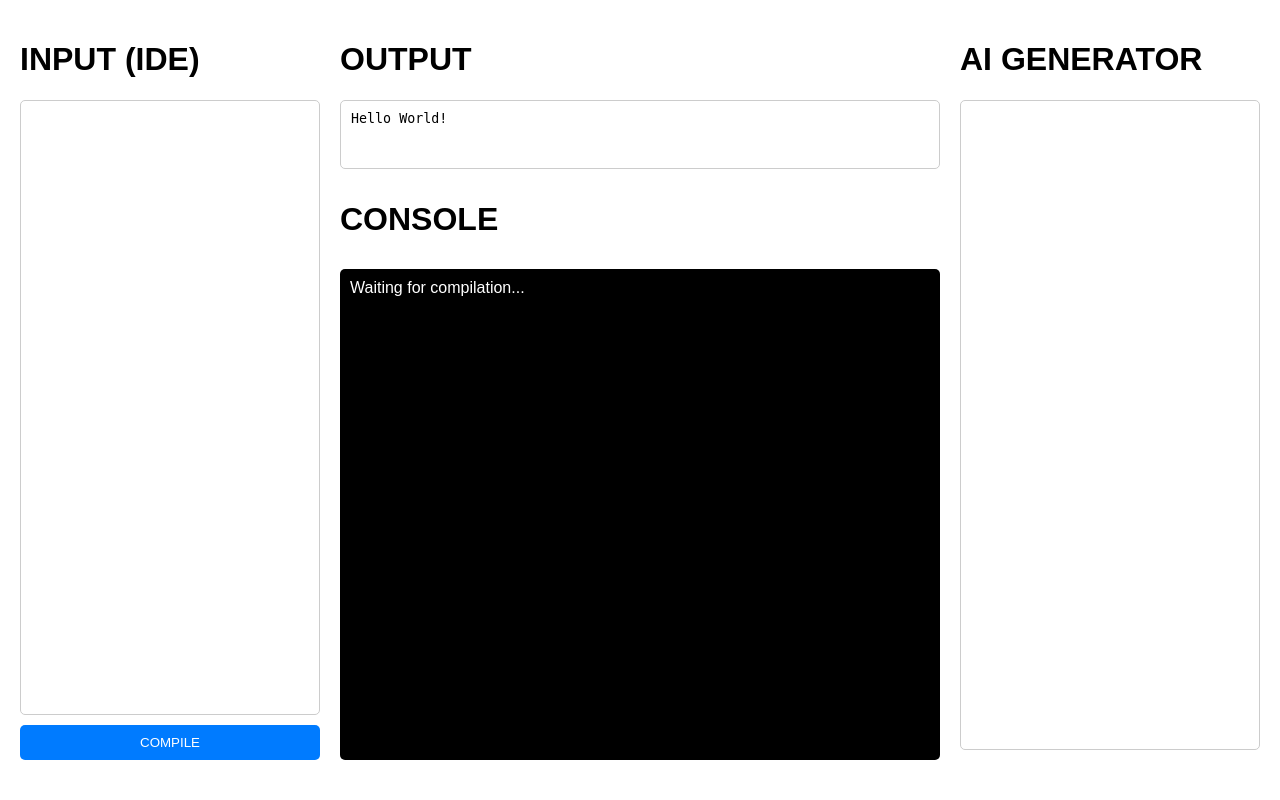
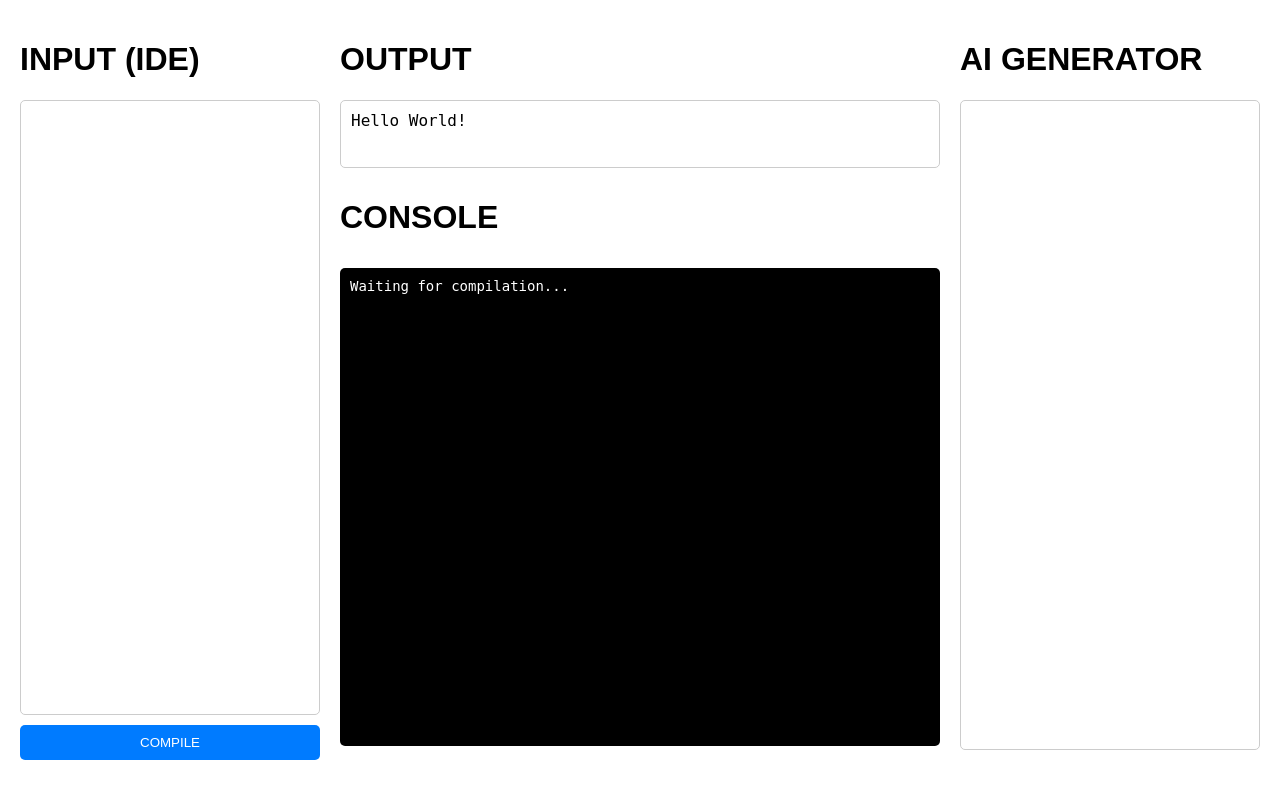
Before and after one commit to JordaineGayle/JAKK-language-creation, a Flask app: page / in a window 1280 px wide. Run offline with Flask 3, Linux system fonts and the light colour scheme.

Commit message:
fixed the font in the textareas and console and spaced out the  outputs in the console

```diff
--- a/Programming_Language_Making/project_lexer_and_parser.py
+++ b/Programming_Language_Making/project_lexer_and_parser.py
@@ -327,7 +327,7 @@ def main(input_code):
 
         print("Tokens:", ', '.join(tokens_list))  # Print the list of tokens
         result = parser.parse(input_code)  # Parse the input data
-        print("Parse Tree:")
+        print("\nParse Tree:")
         print(f"Start expression {input_code} -> {parse_tree_str(result)}")  # Print Parse Tree
 
         # Identify free and bound variables
--- a/Programming_Language_Making/static/styles.css
+++ b/Programming_Language_Making/static/styles.css
@@ -13,6 +13,7 @@ body {
     height: calc(100vh - 20px);
     padding: 10px;
     box-sizing: border-box;
+
 }
 
 .left-column, .ai_column, .right-column {
@@ -41,6 +42,7 @@ textarea {
     border: 1px solid #ccc;
     resize: none;
     box-sizing: border-box;
+    font-size: 16px;
 }
 
 #input_code, #ai_code {
@@ -77,4 +79,5 @@ button:active {
     height: 70%;
     overflow-y: auto;
     margin-top: 10px;
+    font-size: 14px;
 }
--- a/Programming_Language_Making/templates/index.html
+++ b/Programming_Language_Making/templates/index.html
@@ -18,7 +18,7 @@
                 <h1>OUTPUT</h1>
                 <textarea id="output_result" readonly>Hello World!</textarea>
                 <h1>CONSOLE</h1>
-                <div id="console_output" class="console">Waiting for compilation...</div>
+                <pre id="console_output" class="console">Waiting for compilation...</pre>
             </div>
            <div class="ai_column">
                 <h1>AI GENERATOR</h1>
```
